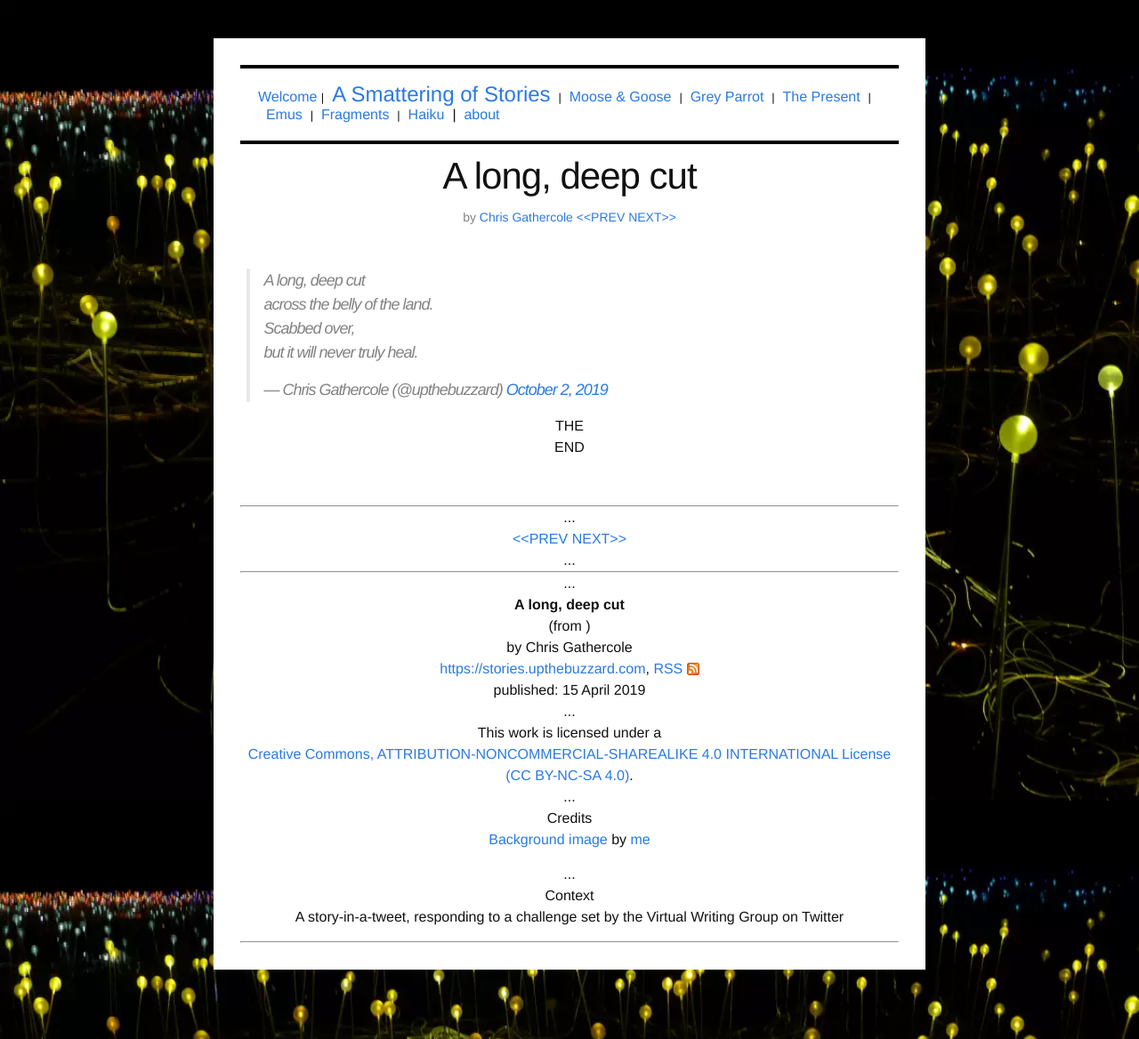
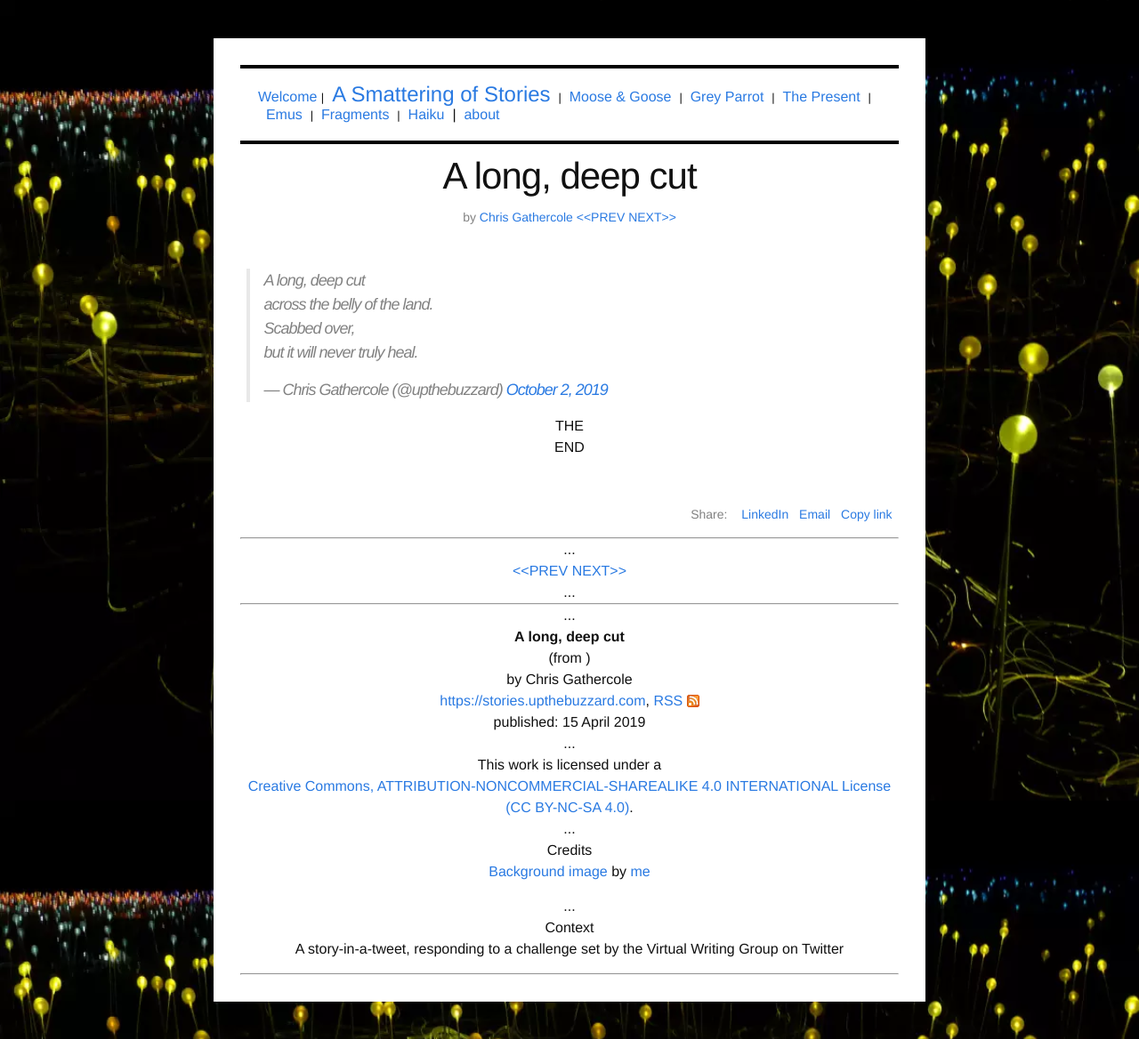
Before and after one commit to upthebuzzard/upthebuzzard.github.io, a Jekyll site: the page built from _predicting_the_present/2019-10-02-vwg-tweet-challenge.md, in a window 1280 px wide. Shown: the whole page at 89% size. Built offline with Jekyll 4.4.1, drawn with Linux system fonts in a browser that asks for light colours; some web fonts are replaced; comment, search, counter and statistics services are not loaded.

Commit message:
Add social sharing furniture and OG meta improvements
Add share buttons (LinkedIn, Email, Copy link) to all posts. Emit article:tag OG meta from topics frontmatter. Truncate og:description to 160 chars to match meta description.

Co-Authored-By: Claude Opus 4.6 <noreply@anthropic.com>

```diff
--- a/_includes/head-facebook.html
+++ b/_includes/head-facebook.html
@@ -2,7 +2,7 @@
 <meta property="og:site_name"   content="{{ site.title | escape }}" />
 <meta property="og:locale"      content="en_GB" />
 <meta property="og:title"       content="{{ page.title | default: site.title | escape | strip_html | normalize_whitespace | escape }}" />
-<meta property="og:description" content="{{ page.excerpt | default: site.description | markdownify | strip_html | normalize_whitespace | escape }}" />
+<meta property="og:description" content="{{ page.excerpt | default: site.description | markdownify | strip_html | normalize_whitespace | truncate: 160 | escape }}" />
 <meta property="og:url"         content="{{ page.url | replace:'index.html','' | absolute_url }}" />
 {% if page.date %}<meta property="article:published_time" content="{{ page.date | date_to_xmlschema }}" />
 {% endif %}
@@ -12,3 +12,6 @@
 {% if og_image %}
 <meta property="og:image"       content="{{ og_image | absolute_url }}" />
 {% endif %}
+{% if page.topics %}{% for topic in page.topics %}
+<meta property="article:tag"    content="{{ topic }}" />
+{% endfor %}{% endif %}
--- /dev/null
+++ b/_includes/share-buttons.html
@@ -0,0 +1,8 @@
+{% assign share_url = page.url | absolute_url | url_encode %}
+{% assign share_title = page.title | url_encode %}
+<div class="share-buttons">
+  <span class="share-label">Share:</span>
+  <a class="share-link" href="https://www.linkedin.com/sharing/share-offsite/?url={{ share_url }}" target="_blank" rel="noopener" title="Share on LinkedIn">LinkedIn</a>
+  <a class="share-link" href="mailto:?subject={{ share_title }}&body={{ share_url }}" title="Share via email">Email</a>
+  <a class="share-link share-link--copy" href="{{ page.url | absolute_url }}" title="Copy link" onclick="event.preventDefault();navigator.clipboard.writeText(this.href);this.textContent='Copied!'">Copy link</a>
+</div>
--- a/_layouts/post.html
+++ b/_layouts/post.html
@@ -44,6 +44,8 @@ layout: default
     {% endif %}
   </div>
 
+  {% include share-buttons.html %}
+
   {% if page.collection != 'posts' %}
   <div class="post-content-details">
     {% include story_details.html %}
--- a/_sass/minima/_layout.scss
+++ b/_sass/minima/_layout.scss
@@ -249,6 +249,22 @@
   white-space: nowrap;
 }
 
+.share-buttons {
+  font-size: $small-font-size;
+  color: $grey-color;
+  text-align: right;
+  padding: 0 1%;
+  margin-bottom: $spacing-unit / 2;
+
+  .share-label {
+    margin-right: 4px;
+  }
+
+  .share-link {
+    margin-left: 8px;
+  }
+}
+
 /**
  * Utility classes
  */
```
